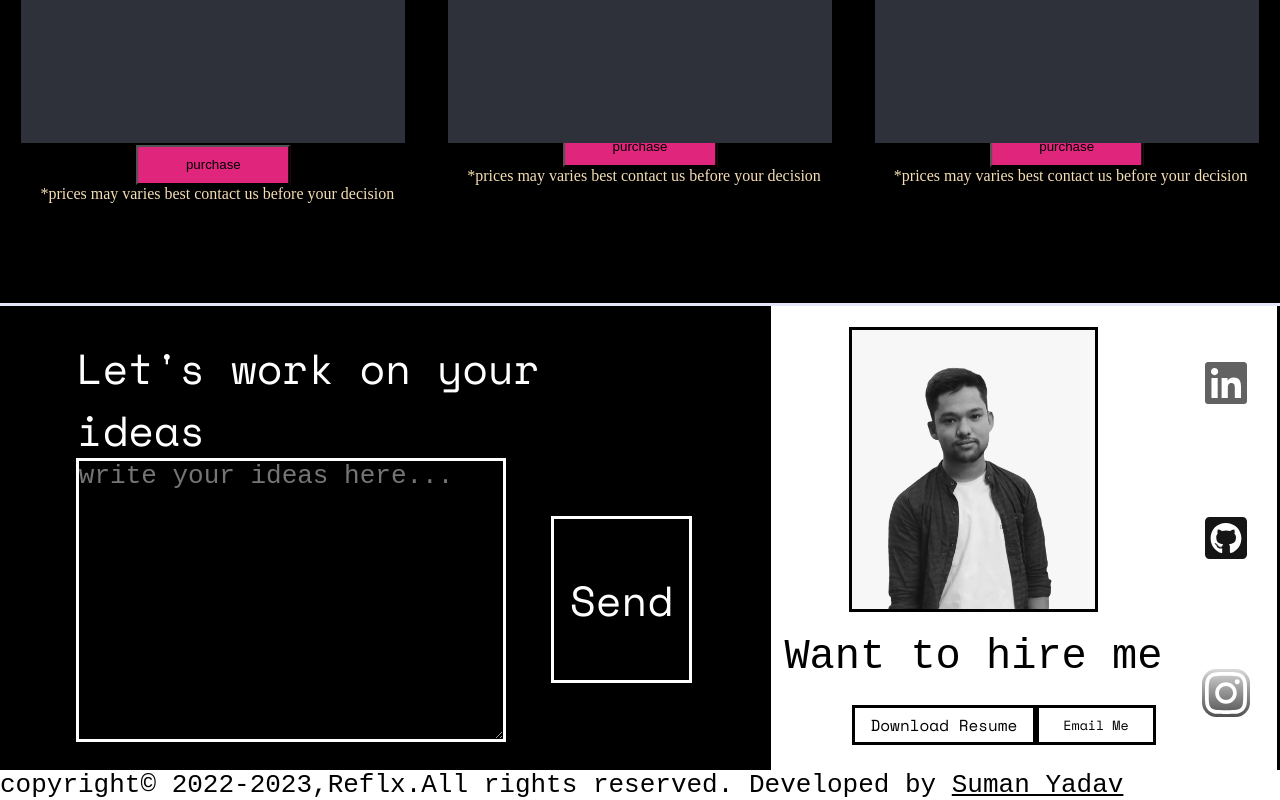
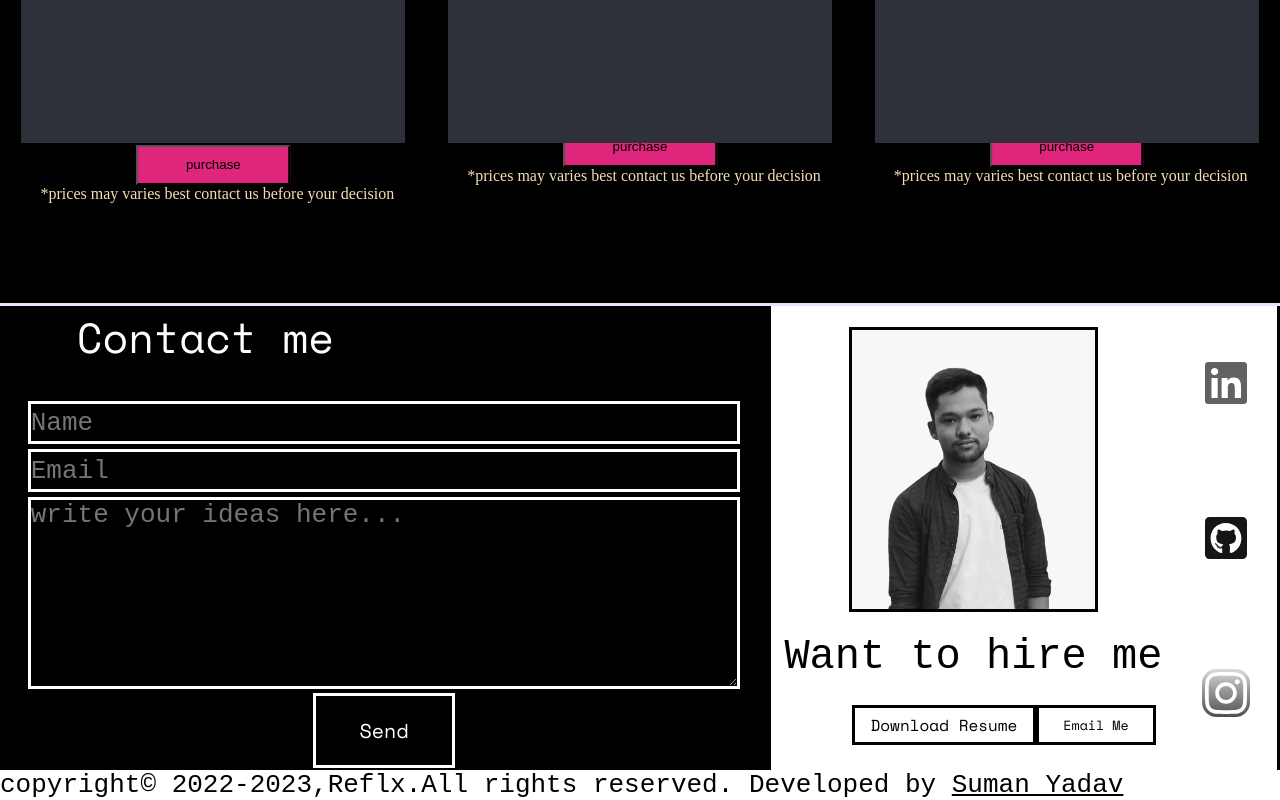
Before and after one commit to Sumanyadava/portfolio, a React (Create React App) app: page /services in a window 1280 px wide. Shown: the part 537-1337 px from the top of the page. Built offline with nearby package versions, Linux system fonts and the light colour scheme; a web font is replaced by a local one.

Commit message:
added email

```diff
--- a/package.json
+++ b/package.json
@@ -3,9 +3,11 @@
   "version": "0.1.0",
   "private": true,
   "dependencies": {
+    "@emailjs/browser": "^4.3.3",
     "@testing-library/jest-dom": "^5.16.5",
     "@testing-library/react": "^13.4.0",
     "@testing-library/user-event": "^13.5.0",
+    "axios": "^1.6.8",
     "gh-pages": "^5.0.0",
     "react": "^18.2.0",
     "react-dom": "^18.2.0",
--- a/src/components/Footer/Footer.jsx
+++ b/src/components/Footer/Footer.jsx
@@ -1,42 +1,81 @@
-import React from "react";
+import React, { useState } from "react";
 import { FaLinkedin, FaGithubSquare, FaInstagram } from "react-icons/fa";
 
 import Resume from "../Buttons/Resume";
 import Email from "../Buttons/Email";
+import emailjs from '@emailjs/browser';
+
 
 import "./Fotter.scss";
 
 const Fotter = () => {
+
+
+const [name , setName] = useState('')
+const [email, setEmail] = useState('')
+const [message, setMessage] = useState('')
+
+
+const handleSubmit =(e) => {
+  e.preventDefault();
+
+  const serviceid = 'service_k1y84in'
+  const templateid = 'template_iprguiz'
+  const publickey = 'HXUg0rIsLA7hihWRw'
+
+  //create a new obj
+  const templateParams = {
+    form_name: name,
+    form_email: email,
+    to_name: 'Web Wiz',
+    message: message
+  }
+
+  emailjs.send(serviceid , templateid , templateParams ,publickey).then((res) => {
+    console.log('email sent succesfull', res)
+    setName('')
+    setEmail('')
+    setMessage('')
+  }).catch((err) => {
+    console.log('email not sent', err)
+  })
+  }
+
+
   return (
     <div className="foot">
 
       <div className="message">
         <div className="lspr">
-          <h3 className="letsstart">Let's work on your ideas</h3>
+          <h3 className="letsstart">Contact me
+          </h3>
           <div className="send">
+
+            <form action="" onSubmit={handleSubmit} className="contact">
+            <input className="nameinp" type="text" name="" id="" placeholder="Name"  value={name} onChange={(e) => setName(e.target.value)}  />
+            <input className="emailinp" type="email" name="" id="" placeholder="Email" value={email} onChange={(e) => setEmail(e.target.value)} required />
+
+
             <textarea
               name="project"
               id="fotter_text"
               cols="70"
               rows="5"
+              value={message}
+              onChange={(e) => setMessage(e.target.value)}
               placeholder="write your ideas here..."
-            ></textarea>
+            >
 
-            <button className="ssend" id ="send_button" onClick={
-
-              ()=>{ console.log("ajhsgdjhasgd clicked");
+            </textarea>
 
 
 
-               document.querySelector("#send_button").innerHTML =  "under Cons "
+            <button className="ssend" id ="send_button" type="submit">Send</button>
 
-              }
-
-
-
-               }>Send</button>
+</form>
           </div>
         </div>
+
 
         <div className="part2">
         <div className="job">
--- a/src/components/Footer/Fotter.scss
+++ b/src/components/Footer/Fotter.scss
@@ -5,10 +5,8 @@ $Secondary_Button: #504ee4;
 $Accent: #f0286e;
 $spice: #ff3636;
 
-
-$Heading_font:'Space Mono', monospace;
-$paragraph_font:'Nova Mono', monospace;
-
+$Heading_font: "Space Mono", monospace;
+$paragraph_font: "Nova Mono", monospace;
 
 .foot {
   height: 60vh;
@@ -45,16 +43,26 @@ $paragraph_font:'Nova Mono', monospace;
       color: white;
     }
     .send {
-      height: 60%;
+      height: 80%;
       width: 92%;
       // background-color: #1ac9ff;
       display: flex;
       justify-content: space-evenly;
       align-items: center;
+      .contact {
+        height: 100%;
+        width: 100%;
+        // background-color: #00a6ff;
+        display: flex;
+        justify-content: space-around;
+        align-items: center;
+        flex-direction: column;
+      }
+      .nameinp,
+      .emailinp ,textarea{
+        height: 10%;
+        width: 100%;
 
-      textarea {
-        height: 100%;
-        width: 60%;
         font-family: $paragraph_font;
         font-size: 26px;
         outline: none;
@@ -63,8 +71,12 @@ $paragraph_font:'Nova Mono', monospace;
         border: solid white;
         z-index: 4;
       }
+      textarea{
+        height: 50%;
+      }
+
       button {
-        height: 60%;
+        height: 20%;
         width: 20%;
         background-color: $Background;
 
@@ -72,19 +84,17 @@ $paragraph_font:'Nova Mono', monospace;
 
         border: solid;
         font-family: $Heading_font;
-        font-size: 42px;
-
+        font-size: 20px;
 
         transition: 1s ease;
       }
     }
   }
-  .send > button:hover{
+  .send > button:hover {
     background-color: white;
     color: black;
-
   }
-  .part2{
+  .part2 {
     height: 100%;
     width: 40%;
     // background-image: linear-gradient(60deg, black, white);
@@ -93,7 +103,6 @@ $paragraph_font:'Nova Mono', monospace;
     display: flex;
     justify-content: center;
     align-items: center;
-
   }
   .job {
     height: 100%;
@@ -119,7 +128,7 @@ $paragraph_font:'Nova Mono', monospace;
       background-color: aliceblue;
       border: solid rgb(0, 0, 0);
     }
-    .photo:hover{
+    .photo:hover {
       filter: grayscale(0);
     }
     h2 {
@@ -134,8 +143,6 @@ $paragraph_font:'Nova Mono', monospace;
       justify-content: space-between;
       align-items: center;
 
-
-
       .em,
       .de {
         z-index: 2;
@@ -144,25 +151,24 @@ $paragraph_font:'Nova Mono', monospace;
   }
 }
 
-.ssend{
+.ssend {
   background-color: #0077b5;
 }
 
 //button class
-.Emm{
+.Emm {
   width: 15vh;
 }
-.Down{
+.Down {
   // width: 20vh;
 }
 
-.photo{
+.photo {
   background-image: url(../../assets/images/profile.png);
   background-repeat: no-repeat;
   background-size: contain;
   background-position: left;
 }
-
 
 .social {
   height: 100%;
@@ -197,7 +203,7 @@ $paragraph_font:'Nova Mono', monospace;
   font-size: 3rem;
   filter: grayscale(1);
 }
-.icon:hover{
+.icon:hover {
   filter: grayscale(0);
   transition: 1s ease;
 }
@@ -221,72 +227,53 @@ $paragraph_font:'Nova Mono', monospace;
   .ssend {
     font-size: 4rem;
   }
-
 }
 
-@media only screen and (max-width:1920px) {
-  .ssend{
-      font-size: 4rem;
+@media only screen and (max-width: 1920px) {
+  .ssend {
+    font-size: 4rem;
   }
 }
 
-
-
-
-
-
-
-
-
-
-
-
-
 @media only screen and (max-width: 800px) {
-
   .letsstart {
     font-size: 3rem;
   }
 }
 
 @media only screen and (max-width: 740px) {
-  .message{
+  .message {
     flex-direction: column;
     height: 100vh;
-
   }
-  .message >.lspr{
+  .message > .lspr {
     width: 100%;
   }
-  .message >.lspr > .letsstart{
+  .message > .lspr > .letsstart {
     font-size: 30px;
     width: 90%;
-
   }
-  #send_button{
+  #send_button {
     width: 30%;
   }
-  .message > .part2{
+  .message > .part2 {
     width: 100%;
   }
-  .copy{
+  .copy {
     font-size: 10px;
   }
-  .message .job  .photo{
+  .message .job .photo {
     width: 80%;
     background-color: #00a6ff;
   }
-  .message .job h2{
+  .message .job h2 {
     font-size: 30px;
   }
-  .message .job .ctaction{
+  .message .job .ctaction {
     justify-content: center;
   }
-  .Down{
-
+  .Down {
     width: 18vh;
     font-size: 12px;
   }
-
-
 }
```
Also changed, not shown: 1 other file (tests, documents, lock files or other folders).
